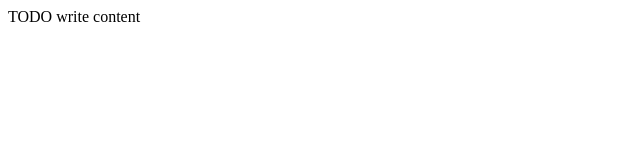
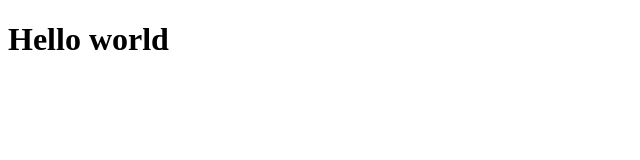
Before and after one commit to tapos00/workshop_day1, a plain HTML site: page public_html/index.html in a window 1280 px wide. Shown: the whole page, without its empty margins (0-640 px from the left). Drawn offline with Linux system fonts and the light colour scheme.

Commit message:
2nd commit done

```diff
--- a/public_html/index.html
+++ b/public_html/index.html
@@ -11,6 +11,7 @@ and open the template in the editor.
         <meta name="viewport" content="width=device-width, initial-scale=1.0">
     </head>
     <body>
-        <div>TODO write content</div>
+
+        <h1>Hello world</h1>
     </body>
 </html>
```
